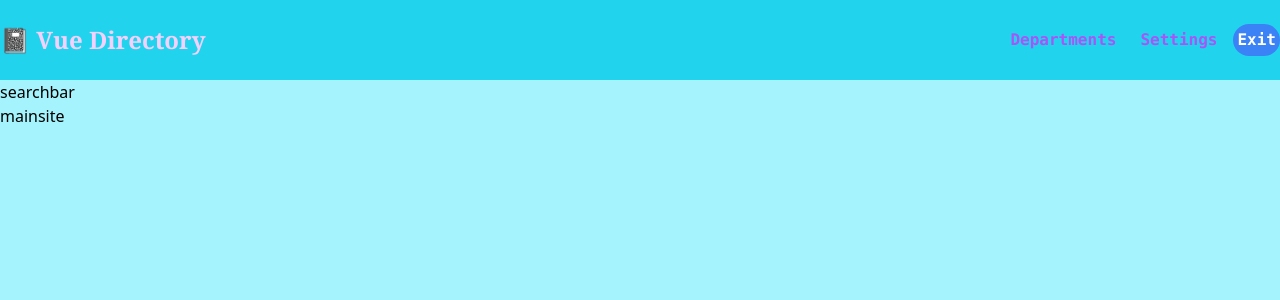
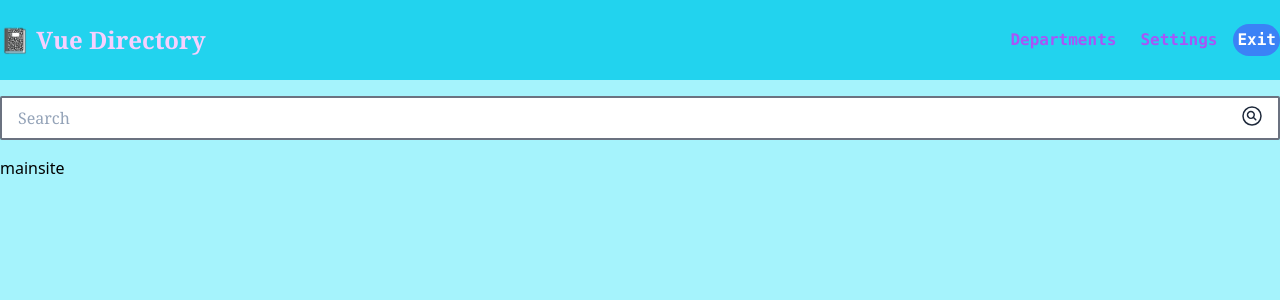
Before and after one commit to Prisze/vue-directory, a Vue app: page / in a window 1280 px wide. Shown: the top 300 px of the page. Built offline with nearby package versions, Linux system fonts and the light colour scheme.

Commit message:
search completed

```diff
--- a/src/components/MainSearch.vue
+++ b/src/components/MainSearch.vue
@@ -3,6 +3,34 @@
 </script>
 
 <template>
+    <div class="wrapper">
+        <input type="text" placeholder="Search" class="search" />
 
-    <h1>searchbar</h1>
-    </template>
+        <span class="icon">
+            <svg xmlns="http://www.w3.org/2000/svg" fill="none" viewBox="0 0 24 24" stroke-width="1.5" stroke="currentColor" class="w-6 h-6">
+            <path stroke-linecap="round" stroke-linejoin="round" d="M15.75 15.75l-2.489-2.489m0 0a3.375 3.375 0 10-4.773-4.773 3.375 3.375 0 004.774 4.774zM21 12a9 9 0 11-18 0 9 9 0 0118 0z" />
+            </svg>
+
+
+
+        </span>
+    </div>
+
+
+</template>
+
+
+<style scoped lang="postcss">
+
+    .wrapper {
+        @apply relative flex w-full items-stretch;
+        }
+
+        .search {
+            @apply rounded-sm font-serif border-2 px-4 py-2 text-slate-700 placeholder-slate-400 outline-none focus:ring focus:ring-purple-500;
+          }
+
+        .icon {
+            @apply absolute right-0 z-10 px-4 py-2 text-slate-800;
+            }
+    </style>
--- a/src/components/MainSite.vue
+++ b/src/components/MainSite.vue
@@ -4,6 +4,14 @@
 </script>
 
 <template>
+  <div class="wrapper">
   <MainSearch />
-<h1>mainsite</h1>
+  <h1>mainsite</h1>
+  </div>
 </template>
+
+<style scoped lang="postcss">
+  .wrapper {
+    @apply container mx-auto flex flex-col gap-2 py-2;
+  }
+</style>
```
